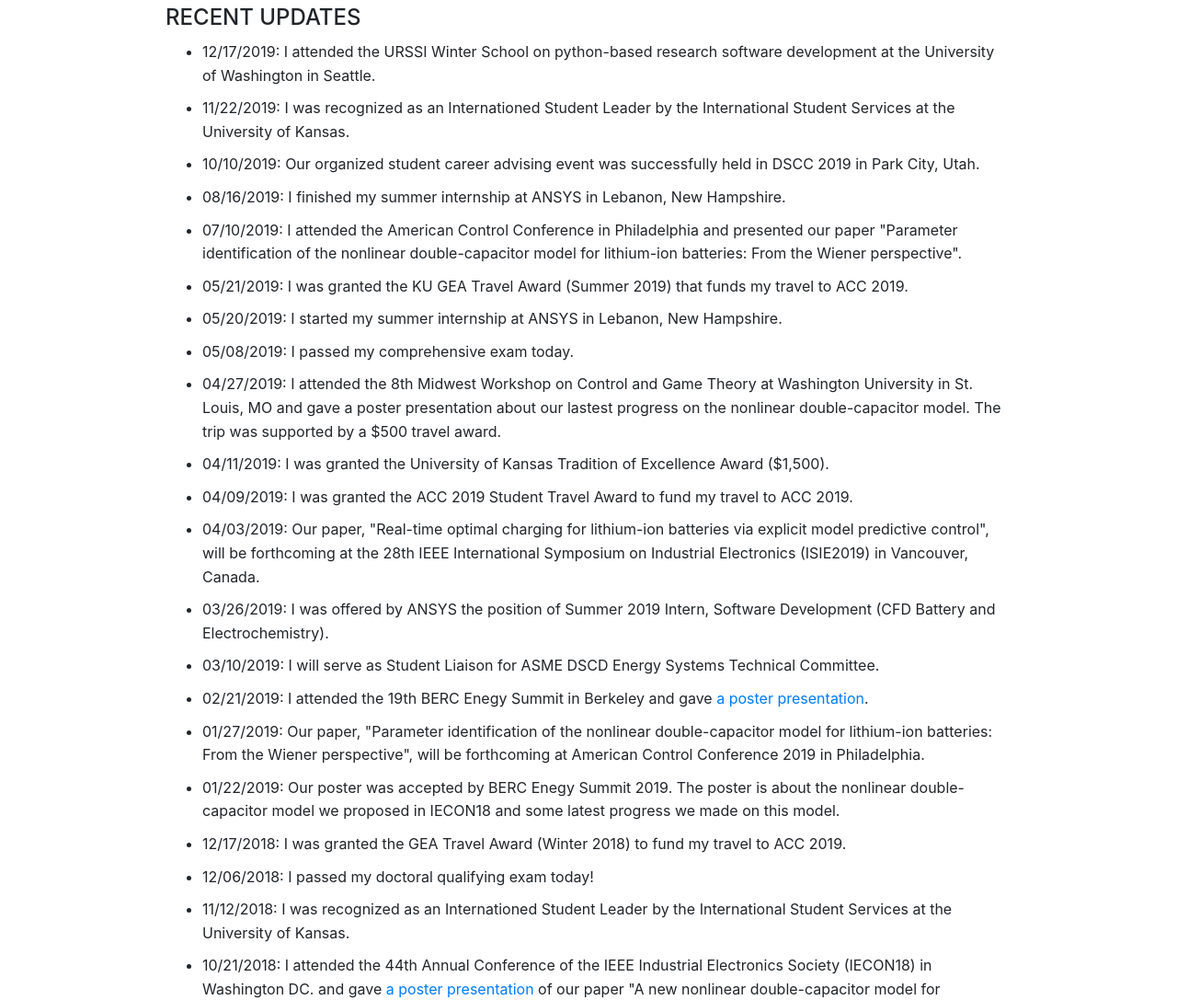
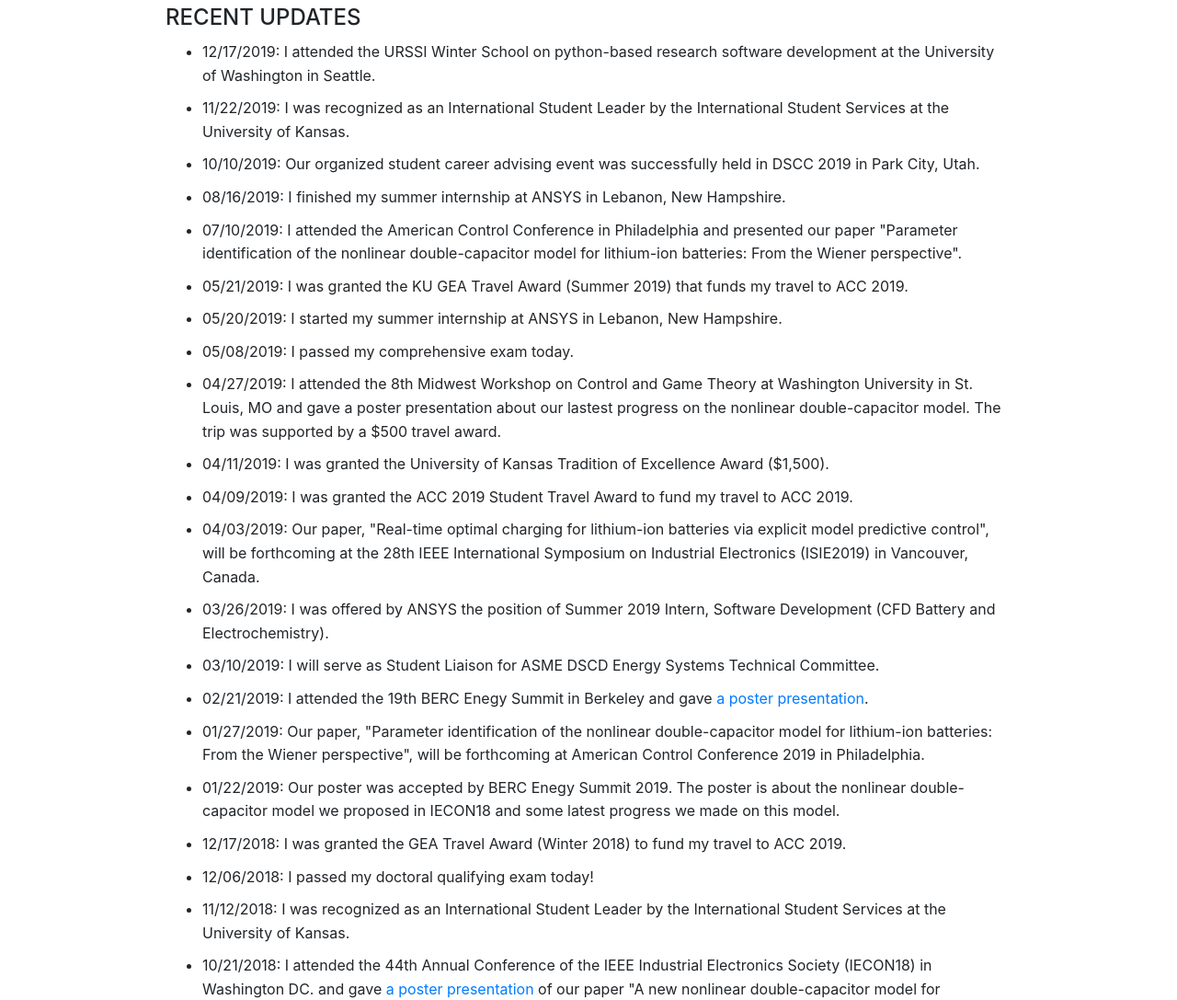
Before and after one commit to ningtian/ningtian.github.io, a Jekyll site: the page index.html, which Jekyll copies as it is, in a window 1280 px wide. Shown: the part 546-1633 px from the top of the page at 92% size. Built offline with Jekyll 4.4.1, drawn with Linux system fonts in a browser that asks for light colours.

Commit message:
Update index.html

```diff
--- a/index.html
+++ b/index.html
@@ -99,7 +99,7 @@
 	<li>12/17/2019: I attended the URSSI Winter School on python-based research software development
 		        at the University of Washington in Seattle. </li>
 
-	<li>11/22/2019: I was recognized as an Internationed Student Leader by the International Student Services at
+	<li>11/22/2019: I was recognized as an International Student Leader by the International Student Services at
 		        the University of Kansas. </li>
 
 	<li>10/10/2019: Our organized student career advising event was successfully held in DSCC 2019 in Park City, Utah. </li>
@@ -145,7 +145,7 @@
 
 	<li>12/06/2018: I passed my doctoral qualifying exam today! </li>
 
-	<li>11/12/2018: I was recognized as an Internationed Student Leader by the International Student Services at
+	<li>11/12/2018: I was recognized as an International Student Leader by the International Student Services at
 		        the University of Kansas. </li>
 
 	<li>10/21/2018: I attended the 44th Annual Conference of the IEEE Industrial Electronics Society (IECON18) in Washington DC. and
```
